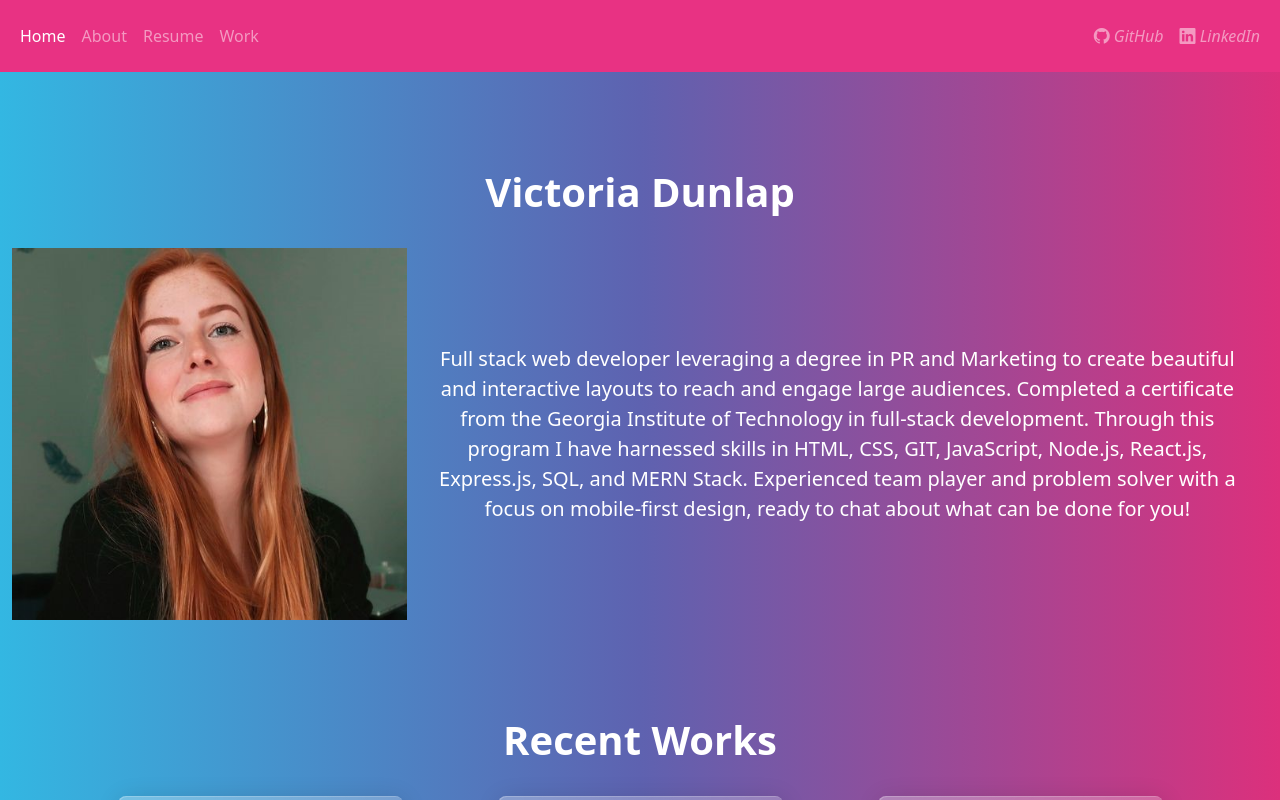
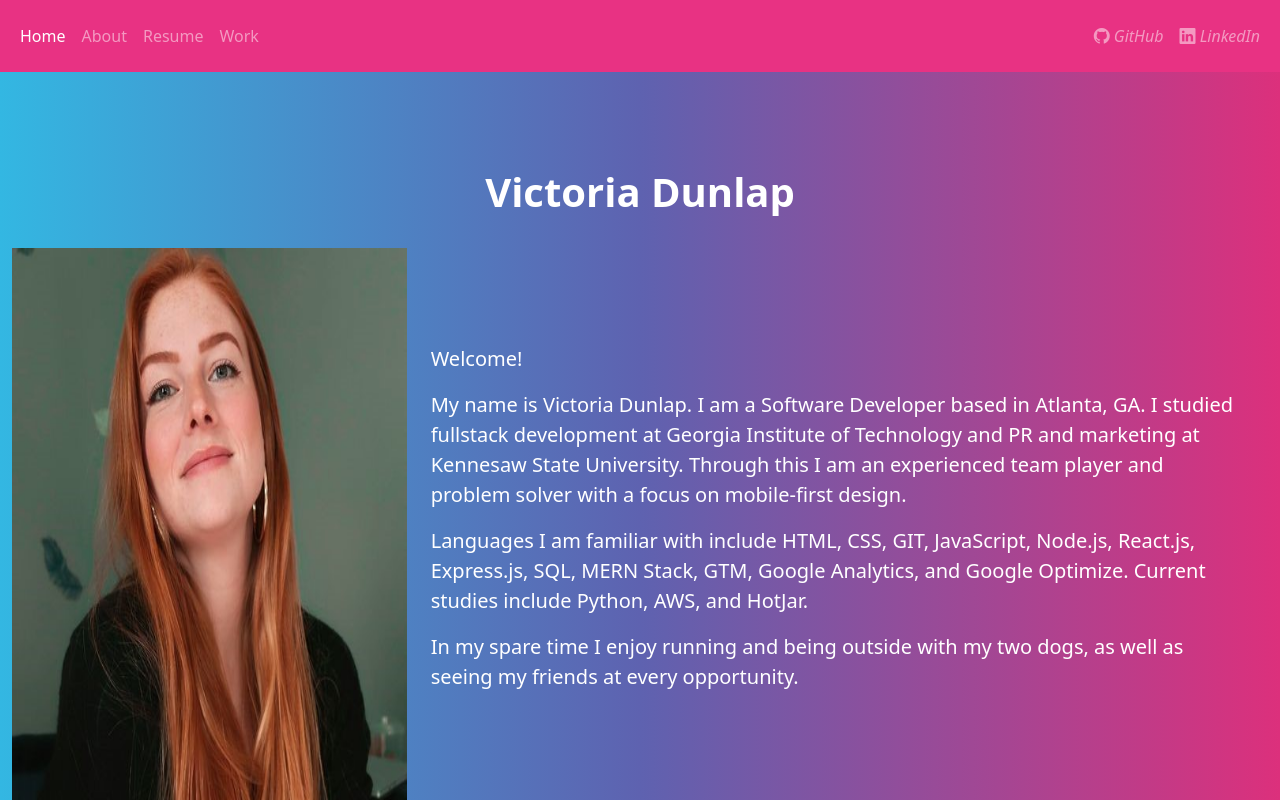
Before and after one commit to VictoriaDunlap/React-Based-Portfolio, a React (Create React App) app: page / in a window 1280 px wide. Shown: the top 800 px of the page. Built offline with nearby package versions, Linux system fonts and the light colour scheme; grey boxes are pictures that could not be loaded.

Commit message:
reformatted aboutMe section

```diff
--- a/src/App.css
+++ b/src/App.css
@@ -36,3 +36,11 @@
     transform: rotate(360deg);
   }
 }
+
+#resume-button:hover {
+  background-color: white !important;
+  color: #02213a !important;
+  border: 2px solid #02213a !important;
+  box-shadow: 0px 8px 15px #A4ACB4 !important;
+  transform: translateY(-7px) !important;
+}
--- a/src/components/About/AboutMe.js
+++ b/src/components/About/AboutMe.js
@@ -12,7 +12,16 @@ function AboutMe() {
     <h1 class="mx-5 mt-5 mb-3 row justify-content-center" style={style}>Victoria Dunlap</h1>
         <div class="container-fluid row mb-5 ">
             <img class="col-lg-4" src={pfp} alt="Victoria Dunlap, sitting and smiling"></img>
-            <p class="col-lg-8 mt-5 text-center mb-5 lead ">Full stack web developer leveraging a degree in PR and Marketing to create beautiful and interactive layouts to reach and engage large audiences. Completed a certificate from the Georgia Institute of Technology in full-stack development. Through this program I have harnessed skills in HTML, CSS, GIT, JavaScript, Node.js, React.js, Express.js, SQL, and MERN Stack. Experienced team player and problem solver with a focus on mobile-first design, ready to chat about what can be done for you!</p>
+            <div class="col-lg-8 mt-5 mb-5 lead ">
+            <p>Welcome!</p>
+
+            <p>My name is Victoria Dunlap. I am a Software Developer based in Atlanta, GA. I studied fullstack development at Georgia Institute of Technology and PR and marketing at Kennesaw State University. Through this I am an experienced team player and problem solver with a focus on mobile-first design. </p>
+
+            <p>Languages I am familiar with include HTML, CSS, GIT, JavaScript, Node.js, React.js, Express.js, SQL, MERN Stack, GTM, Google Analytics, and Google Optimize. Current studies include Python, AWS, and HotJar. </p>
+
+            <p>In my spare time I enjoy running and being outside with my two dogs, as well as seeing my friends at every opportunity.
+            </p>
+            </div>
         </div>
     </div>
     )
```
